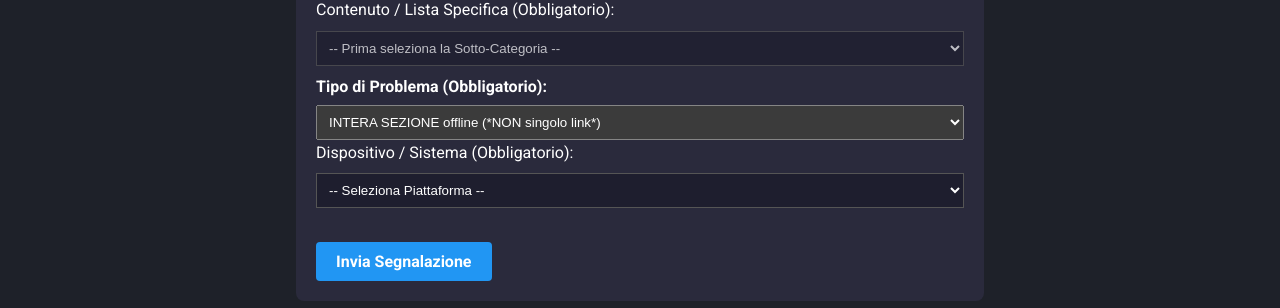
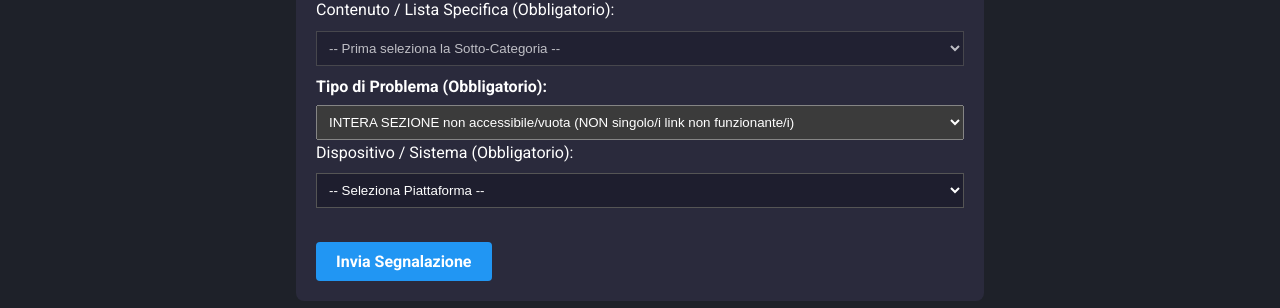
Before and after one commit to campipaolo/Mandrakodi-Wiki, an MkDocs documentation site: the page built from docs/segnalazioni/ticket_issue.md, in a window 1280 px wide and 1076 px high. Shown: the part 707-1015 px from the top of the window. Built offline with MkDocs 1.6.1 and Material for MkDocs 9.7.7, drawn with Linux system fonts in a browser that asks for light colours.

Commit message:
ticket_issue
rev

```diff
--- a/docs/segnalazioni/ticket_issue.md
+++ b/docs/segnalazioni/ticket_issue.md
@@ -51,8 +51,8 @@
     <!-- PROBLEMA -->
     <label for="problema"><strong>Tipo di Problema (Obbligatorio):</strong></label>
     <select id="problema" name="problema" required style="width: 100%; padding: 8px; margin-top: 5px;">
-      <option value="INTERA SEZIONE non funzionante (NON singolo link)" selected>
-        INTERA SEZIONE offline (*NON singolo link*)
+      <option value="INTERA SEZIONE non accessibile/vuota (NON singolo/i link non funzionante/i)" selected>
+        INTERA SEZIONE non accessibile/vuota (NON singolo/i link non funzionante/i)
       </option>
     </select>
 
```
